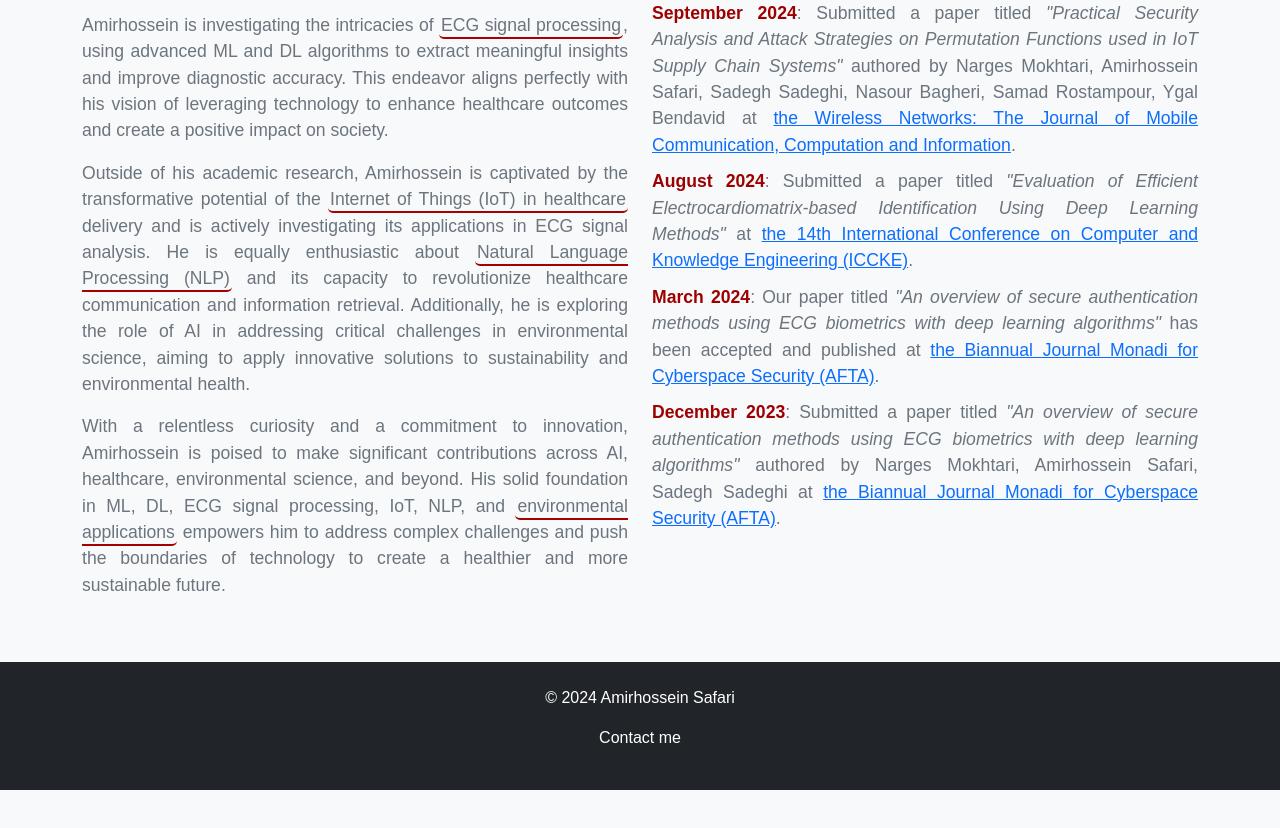
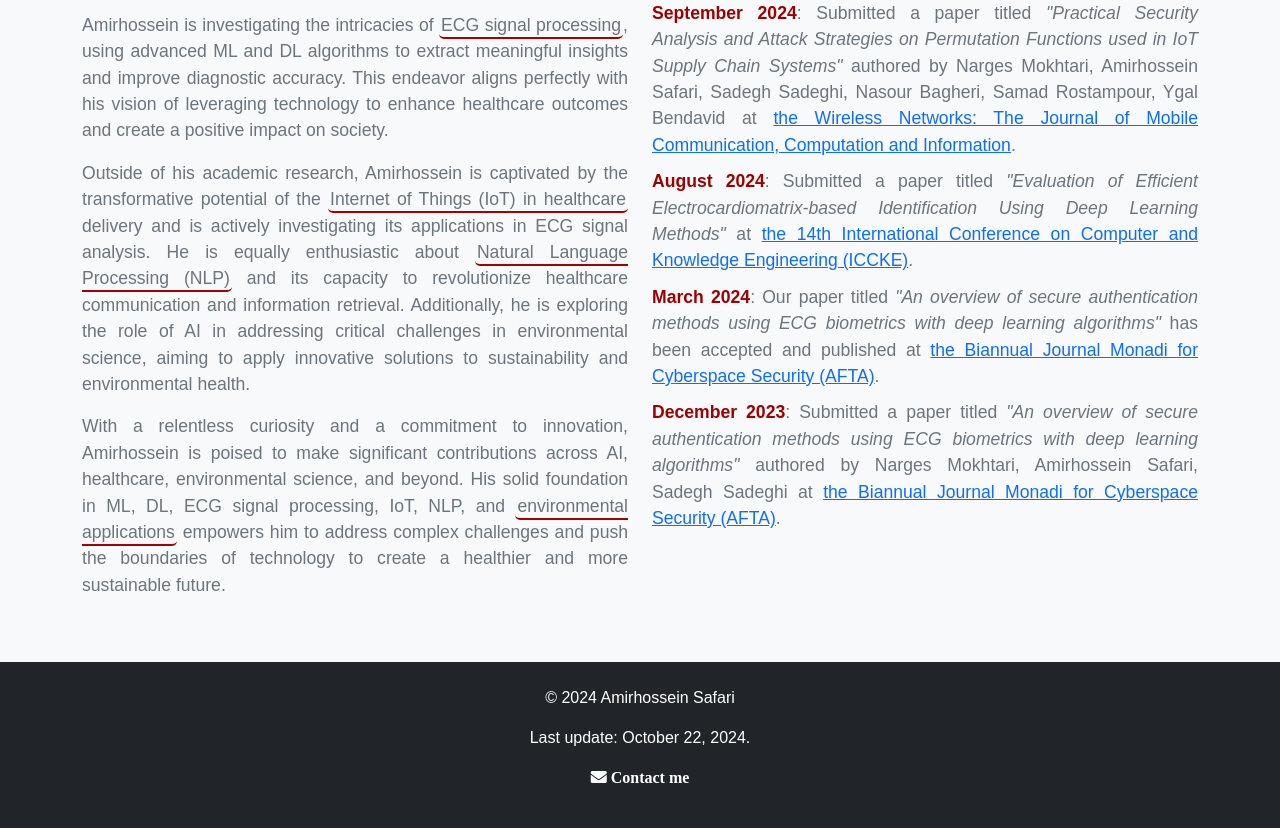
Before and after one commit to AmirhosseinSafari/Amirhossein, a plain HTML site: page index.html in a window 1280 px wide. Shown: the part 864-1692 px from the top of the page. Before the commit the page ends 1654 px from the top, so only its background shows below. Drawn offline with nearby package versions, Linux system fonts and the light colour scheme; some icons are missing.

Commit message:
Added icon of Contact me in the footer

```diff
--- a/index.html
+++ b/index.html
@@ -99,7 +99,8 @@
 <footer class="bg-dark text-white text-center py-4">
   <div class="container">
     <p>© 2024 Amirhossein Safari</p>
-    <p><a href="mailto:amirhosseinsafari@iasbs.ac.ir" class="text-white no_decoration">Contact me</a></p>
+    <p>Last update: October 22, 2024.</a></p>
+    <p><a href="mailto:amirhosseinsafari@iasbs.ac.ir" class="text-white no_decoration"><i class="fas fa-envelope"> Contact me</i></a></p>
   </div>
 </footer>
 
--- a/style.css
+++ b/style.css
@@ -340,3 +340,11 @@ li strong {
 .text_left p{
   text-align: left;
 }
+
+footer a {
+  font-weight: bold;
+}
+
+footer a :hover {
+  text-decoration: underline;
+}
```
Also changed, not shown: Education and Experience.html (+3 -2 lines), projects.html (+2 -1 lines), publications.html (+2 -1 lines).
